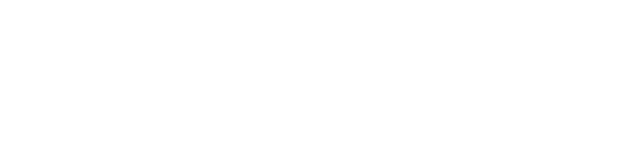
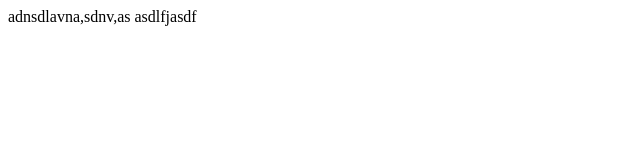
Before and after one commit to Nasir-hub/GitProject, a plain HTML site: page contract.html in a window 1280 px wide. Shown: the whole page, without its empty margins (0-640 px from the left). Drawn offline with Linux system fonts and the light colour scheme.

Commit message:
added data to cotract file

```diff
--- a/contract.html
+++ b/contract.html
@@ -3,6 +3,10 @@
 </title>
 
 <body>
+
+adnsdlavna,sdnv,as
+asdlfjasdf
+
 </body>
 
 </html>
```
